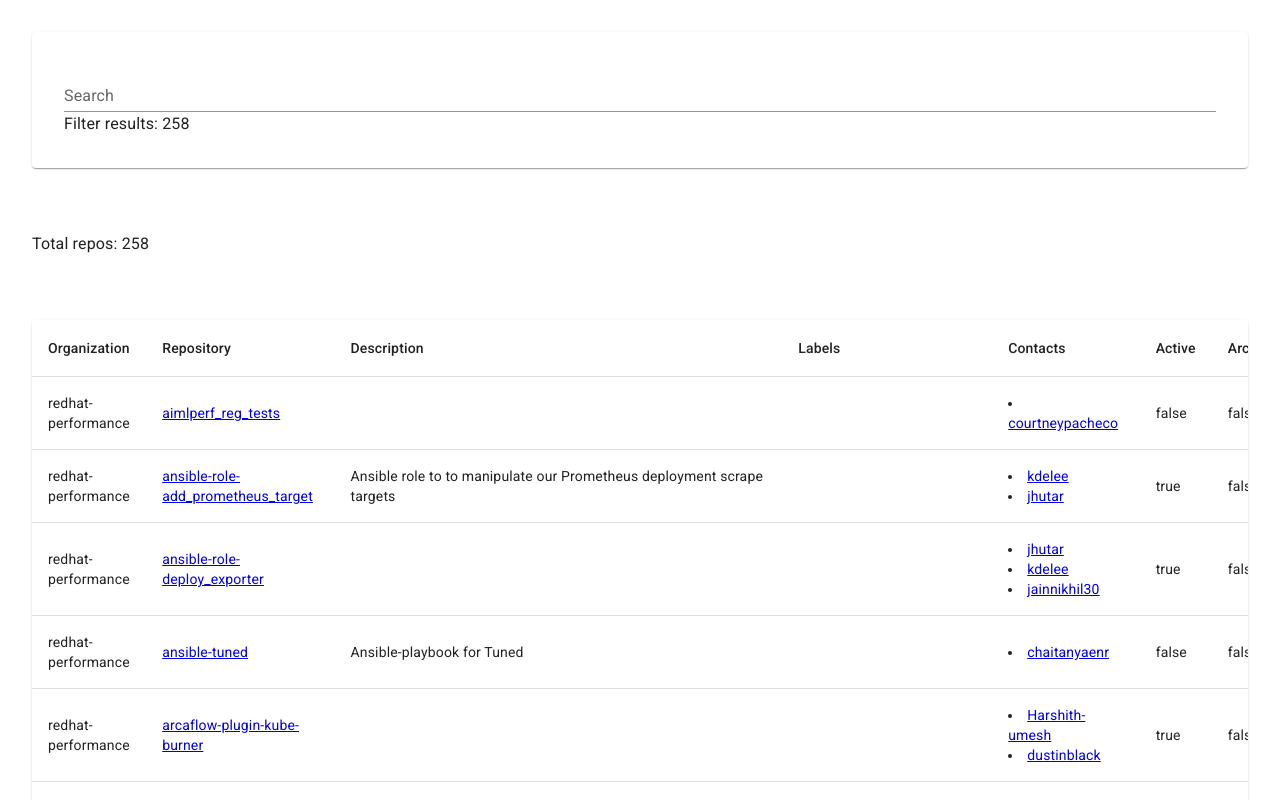
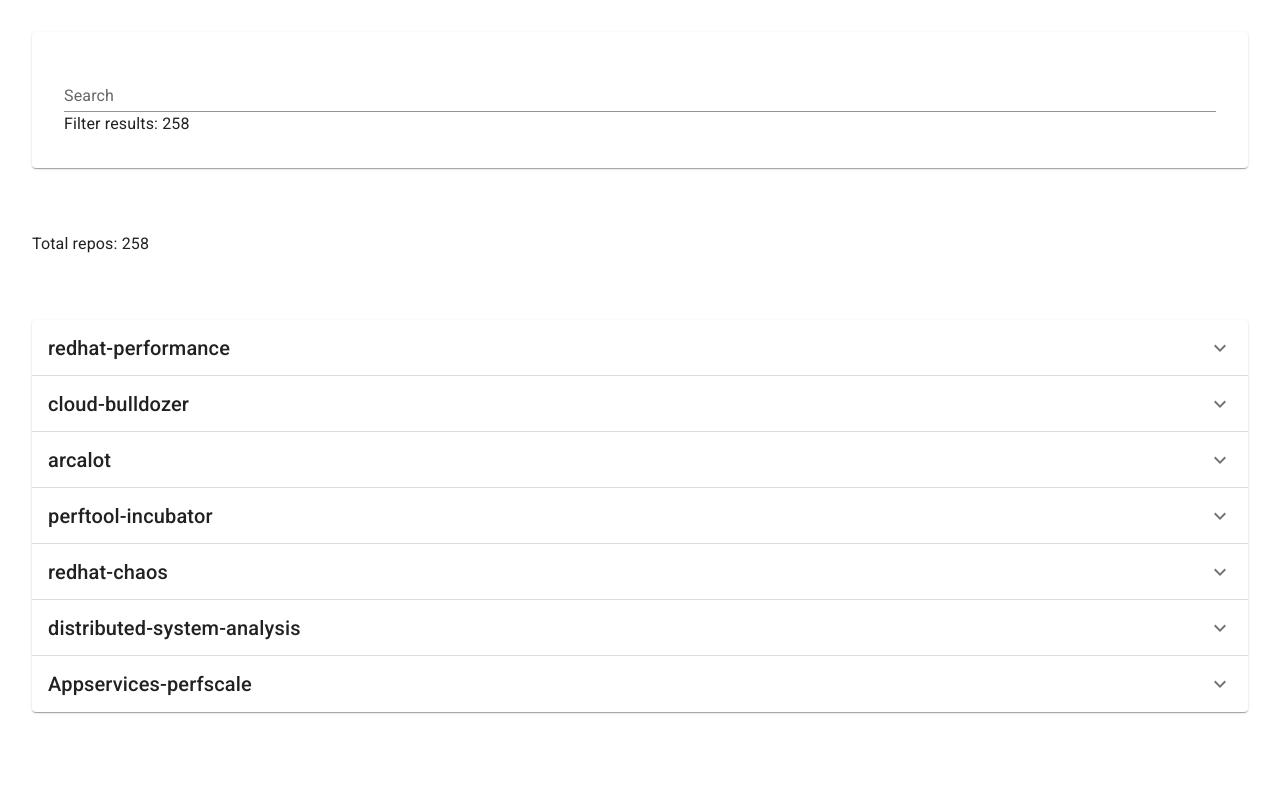
Before and after one commit to redhat-performance/tooling-curator, a React (Create React App) app: page / in a window 1280 px wide. Shown: the top 800 px of the page. Built offline with nearby package versions, Linux system fonts and the light colour scheme.

Commit message:
Feature: Collapse all repos under the org (#29)
Signed-off-by: Veronika Fuxova <vfuxova@redhat.com>

```diff
--- a/package.json
+++ b/package.json
@@ -6,6 +6,7 @@
   "dependencies": {
     "@emotion/react": "latest",
     "@emotion/styled": "latest",
+    "@mui/icons-material": "^5.11.16",
     "@mui/material": "latest",
     "@types/react": "latest",
     "@types/react-dom": "latest",
--- a/src/App.tsx
+++ b/src/App.tsx
@@ -3,6 +3,9 @@
 import Typography from '@mui/material/Typography';
 import Box from '@mui/material/Box';
 import Link from '@mui/material/Link';
+import Accordion from '@mui/material/Accordion';
+import AccordionSummary from '@mui/material/AccordionSummary';
+import ExpandMoreIcon from '@mui/icons-material/ExpandMore';
 import {
   Chip,
   CircularProgress,
@@ -37,7 +40,7 @@
   description: string
   url: string
   labels: string[]
-    contacts: {username: string, htmlurl: string}[]
+  contacts: { username: string, htmlurl: string }[]
   active: boolean
   archived: boolean
 }
@@ -94,7 +97,15 @@
   }
 
   render() {
-        return this.state.loading?
+    const reposByOrg: { [key: string]: Repo[] } = {};
+    for (const repo of this.state.repos.filter(this.filter)) {
+      if (!reposByOrg[repo.org]) {
+        reposByOrg[repo.org] = [];
+      }
+      reposByOrg[repo.org].push(repo);
+    }
+
+    return this.state.loading ?
       <Box sx={{ display: 'flex' }}>
         <CircularProgress />
       </Box>
@@ -122,11 +133,15 @@
           Total repos: {this.state.repos.length}
         </Box>
         <Box m={4}>
+          {Object.entries(reposByOrg).map(([org, repos]) => (
+            <Accordion key={org}>
+              <AccordionSummary expandIcon={<ExpandMoreIcon />} >
+                <Typography variant="h6">{org}</Typography>
+              </AccordionSummary>
               <TableContainer component={Paper}>
                 <Table sx={{ minWidth: 650 }}>
                   <TableHead>
                     <TableRow>
-                                    <TableCell>Organization</TableCell>
                       <TableCell>Repository</TableCell>
                       <TableCell>Description</TableCell>
                       <TableCell>Labels</TableCell>
@@ -136,16 +151,12 @@
                     </TableRow>
                   </TableHead>
                   <TableBody>
-                                {this.state.repos.filter(this.filter).map((repo) => (
+                    {repos.map((repo) => (
                       <TableRow
                         key={repo.org + " " + repo.name}
                       >
                         <TableCell>
-                                            {repo.org}
-                                        </TableCell>
-                                        <TableCell>
                           <a href={repo.url} target="_blank">{repo.name}</a>
-
                         </TableCell>
                         <TableCell>
                           {repo.description}
@@ -156,7 +167,7 @@
                           ))}
                         </TableCell>
                         <TableCell>
-                                            {!!repo.contacts && repo.contacts.map((contact,i) => <li key={i}><a href={contact.htmlurl} target="_blank">{contact.username}</a></li>)}
+                          {!!repo.contacts && repo.contacts.map((contact, i) => <li key={i}><a href={contact.htmlurl} target="_blank">{contact.username}</a></li>)}
                         </TableCell>
                         <TableCell>
                           {repo.active.toString()}
@@ -169,6 +180,8 @@
                   </TableBody>
                 </Table>
               </TableContainer>
+            </Accordion>
+          ))}
         </Box>
       </Box>
   }
```
Also changed, not shown: 1 other file (tests, documents, lock files or other folders). Lines whose indentation alone changed are shown as unchanged.
